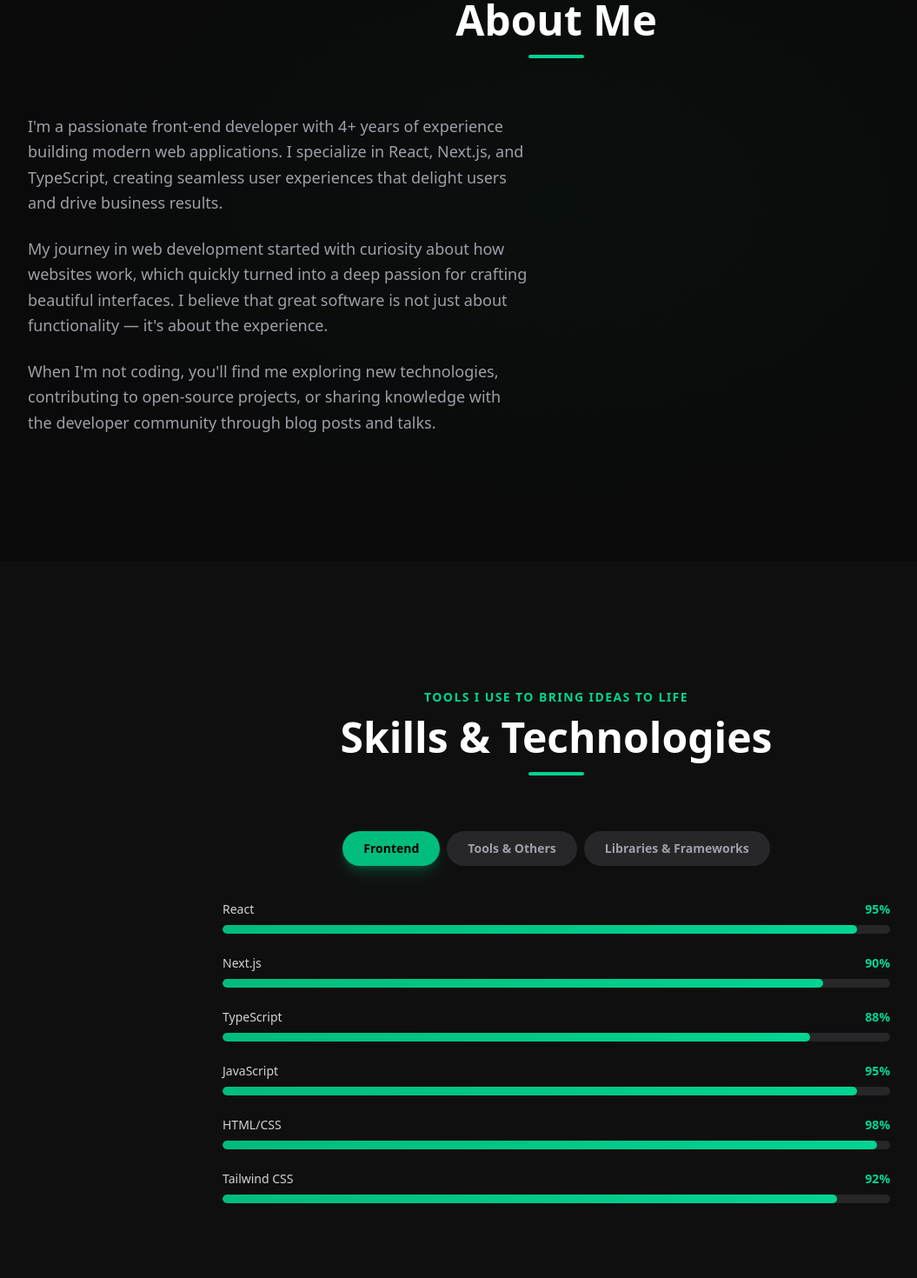
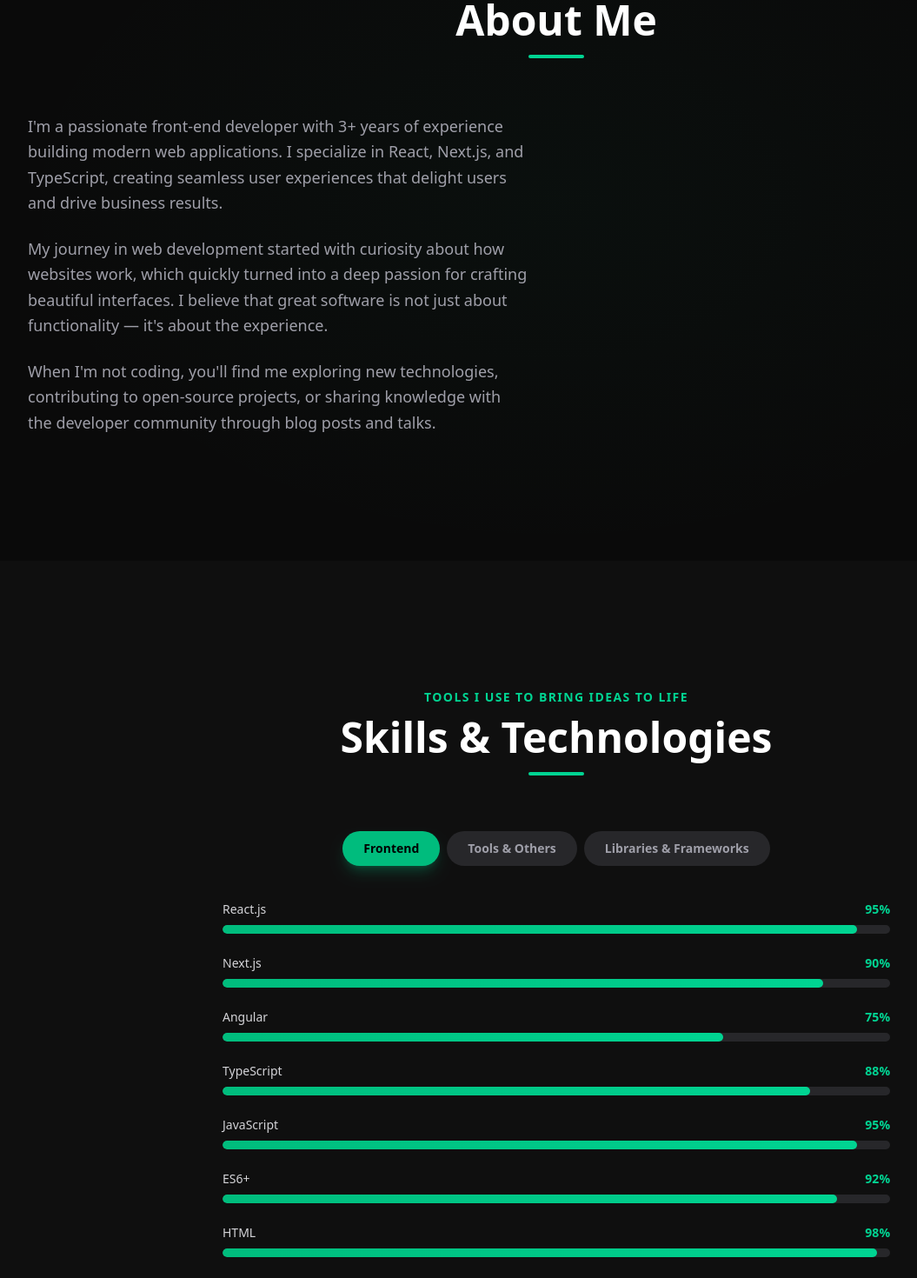
Before and after one commit to eslamsobhy/sobhy-portfolio, a Next.js app: page / in a window 1280 px wide. Shown: the part 980-2450 px from the top of the page at 87% size, without its empty margins (0-1055 px from the left). Built offline with nearby package versions, Linux system fonts and the light colour scheme.

Commit message:
Update portfolio data with revised experience details, enhance skills section with new technologies, and adjust proficiency levels for various tools and frameworks.

```diff
--- a/src/data/portfolio.ts
+++ b/src/data/portfolio.ts
@@ -46,15 +46,15 @@
   title: "About Me",
   subtitle: "Get to know me better",
   paragraphs: [
-    "I'm a passionate front-end developer with 4+ years of experience building modern web applications. I specialize in React, Next.js, and TypeScript, creating seamless user experiences that delight users and drive business results.",
+    "I'm a passionate front-end developer with 3+ years of experience building modern web applications. I specialize in React, Next.js, and TypeScript, creating seamless user experiences that delight users and drive business results.",
     "My journey in web development started with curiosity about how websites work, which quickly turned into a deep passion for crafting beautiful interfaces. I believe that great software is not just about functionality — it's about the experience.",
     "When I'm not coding, you'll find me exploring new technologies, contributing to open-source projects, or sharing knowledge with the developer community through blog posts and talks.",
   ],
   stats: [
     { label: "Years Experience", value: "3+" },
-    { label: "Projects Completed", value: "10+" },
-    { label: "Happy Clients", value: "5+" },
-    { label: "Technologies", value: "15+" },
+    { label: "Projects Completed", value: "20+" },
+    // { label: "Happy Clients", value: "5+" },
+    { label: "Technologies", value: "25+" },
   ],
 };
 
@@ -65,19 +65,24 @@
     {
       name: "Frontend",
       skills: [
-        { name: "React", level: 95 },
+        { name: "React.js", level: 95 },
         { name: "Next.js", level: 90 },
+        { name: "Angular", level: 75 },
         { name: "TypeScript", level: 88 },
         { name: "JavaScript", level: 95 },
-        { name: "HTML/CSS", level: 98 },
+        { name: "ES6+", level: 92 },
+        { name: "HTML", level: 98 },
+        { name: "CSS", level: 98 },
         { name: "Tailwind CSS", level: 92 },
+        { name: "Responsive Design", level: 95 },
+        { name: "i18n", level: 78 },
       ],
     },
     {
       name: "Tools & Others",
       skills: [
         { name: "Git & GitHub", level: 90 },
-        { name: "Figma", level: 80 },
+        { name: "Figma", level: 85 },
         { name: "REST APIs", level: 88 },
         { name: "GraphQL", level: 75 },
         { name: "Testing (Jest)", level: 78 },
@@ -87,12 +92,20 @@
     {
       name: "Libraries & Frameworks",
       skills: [
-        { name: "Redux / Zustand", level: 85 },
-        { name: "Framer Motion", level: 82 },
+        { name: "Redux Toolkit", level: 86 },
+        { name: "Zustand", level: 85 },
+        { name: "React Query", level: 82 },
+        { name: "React Hook Form", level: 84 },
+        { name: "Framer Motion", level: 80 },
         { name: "GSAP", level: 80 },
         { name: "Sass / SCSS", level: 88 },
+        { name: "Ant Design", level: 80 },
+        { name: "shadcn/ui", level: 78 },
+        { name: "Bootstrap", level: 85 },
         { name: "Material UI", level: 85 },
-        { name: "Storybook", level: 75 },
+        { name: "Recharts", level: 78 },
+        { name: "Chart.js", level: 80 },
+        // { name: "Storybook", level: 75 },
       ],
     },
   ],
```
